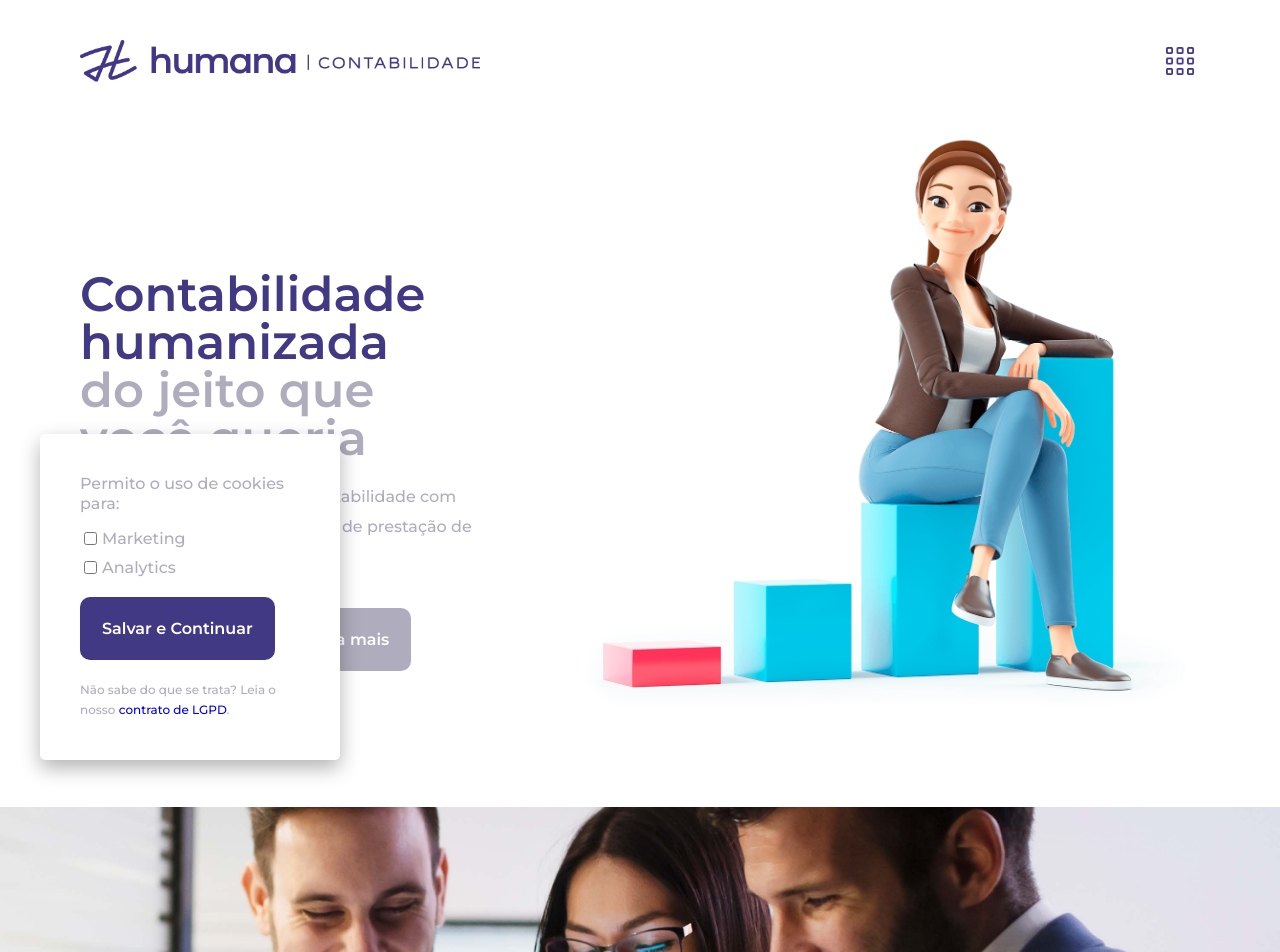
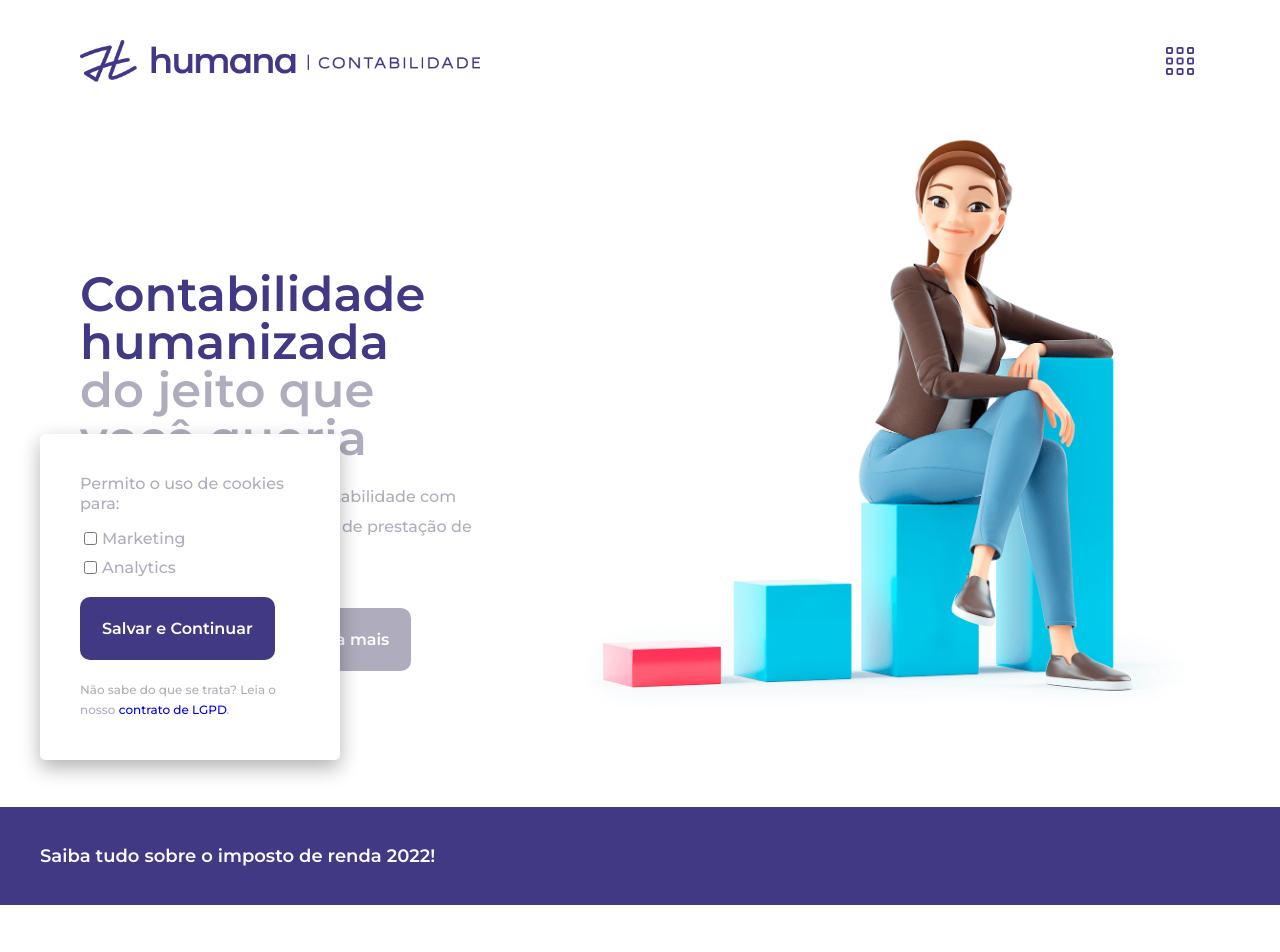
Before and after one commit to feliphepaz/humanaContabilidade, a React (Create React App) app: page / in a window 1280 px wide. Shown: the top 952 px of the page. Built offline with nearby package versions, Linux system fonts and the light colour scheme.

Commit message:
adicionado o call to action do irpf 2022

```diff
--- a/src/Components/Banner.css
+++ b/src/Components/Banner.css
@@ -80,3 +80,14 @@
         padding: 0px;
     }
 }
+
+.irpf-cta {
+    background: var(--primary);
+    margin-bottom: 60px;
+}
+
+.irpf-cta a {
+    color: var(--secundaryLight);
+    font-size: var(--size18);
+    padding: 40px 0px;
+}
--- a/src/Components/Banner.js
+++ b/src/Components/Banner.js
@@ -5,6 +5,7 @@ import { Link } from 'react-router-dom';
 
 const Banner = () => {
     return (
+        <>
         <section className='banner'>
             <div className='container animate' data-anime='down'>
                 <div className='banner-text'>
@@ -20,6 +21,15 @@ const Banner = () => {
                 </div>
             </div>
         </section>
+
+        <section className='irpf-cta'>
+            <div className='container'>
+                <Link to="/noticias/irpf2022" onClick={() => window.scrollTo(0,0)}>
+                    <h2>Saiba tudo sobre o imposto de renda 2022!</h2>
+                </Link>
+            </div>
+        </section>
+        </>
     )
 }
 
```
